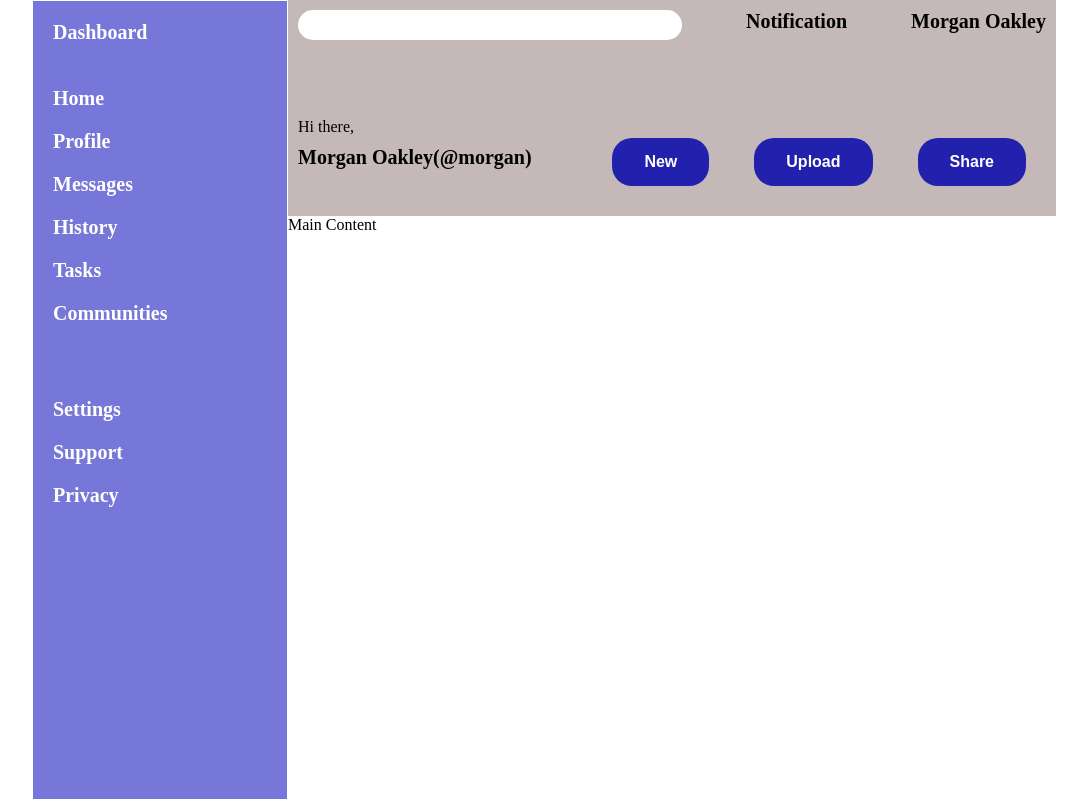
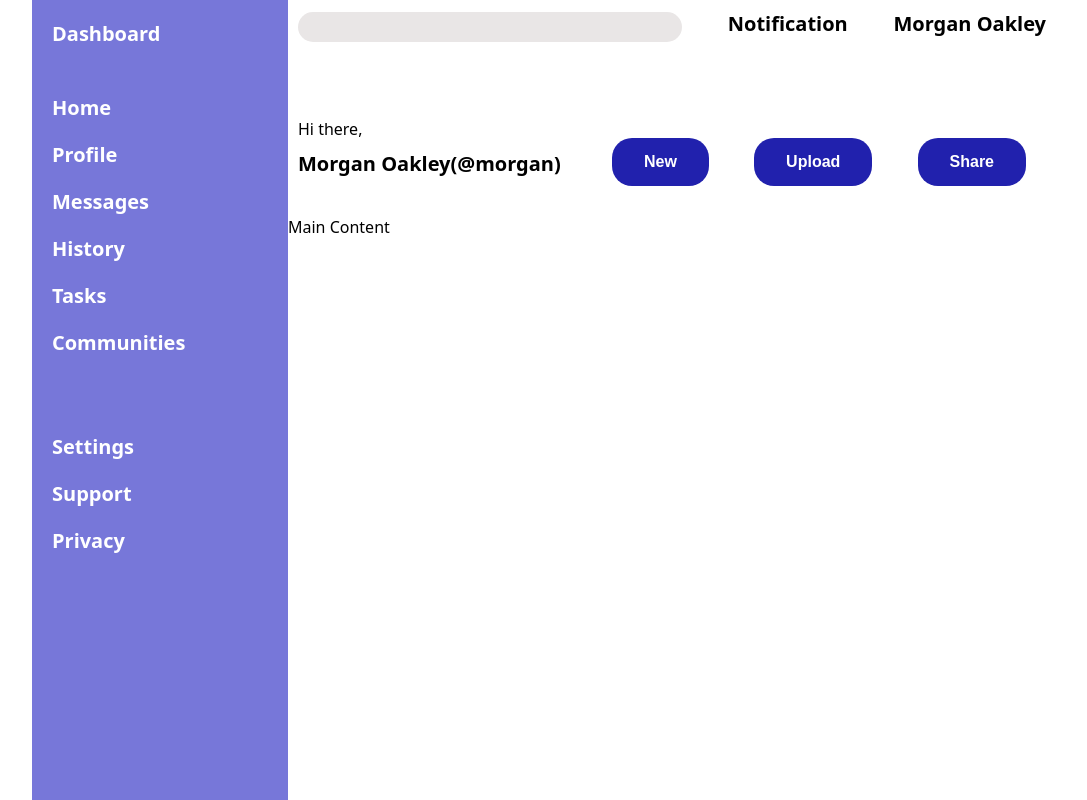
Before and after one commit to sarmuel-sarmah/admin-dashboard, a plain HTML site: page index.html in a window 1280 px wide. Shown: the whole page, without its empty margins (118-1205 px from the left). Drawn offline with Linux system fonts and the light colour scheme.

Commit message:
Finish initial styling of header section

```diff
--- a/styles.css
+++ b/styles.css
@@ -1,6 +1,7 @@
 body, html {
     margin: 0;
     padding: 0;
+    font-family: system-ui, "Segoe UI", Roboto, Helvetica, Arial, sans-serif, "Apple Color Emoji", "Segoe UI Emoji", "Segoe UI Symbol";
 }
 
 .container {
@@ -15,7 +16,6 @@ body, html {
 
 .sidebar {
     grid-row: 1 / 5;
-    border: 1px solid white;
     padding: 20px;
     font-size: 20px;
     font-weight: 900;
@@ -37,7 +37,7 @@ body, html {
 .header {
     display: grid;
     grid-template-rows: 1fr 1fr;
-    background-color: rgb(197, 184, 184);
+    background-color: white;
 }
 
 .header-top{
@@ -62,6 +62,7 @@ input {
     border: none;
     border-radius: 120px;
     width: 30vw;
+    background-color: rgb(233, 230, 230);
 }
 
 button {
```
